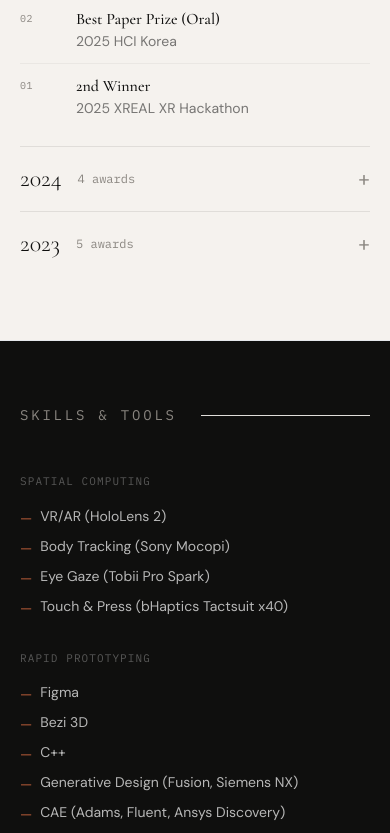
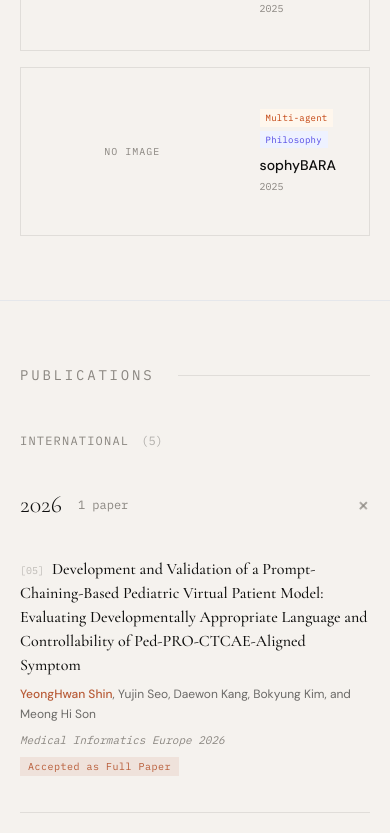
Before and after one commit to qnftk020/portfolio, a Next.js app in the folder portfolio/: page /portfolio/ in a window 390 px wide. Shown: the part 4687-5520 px from the top of the page. Built offline with nearby package versions, Linux system fonts and the light colour scheme.

Commit message:
Add files via upload

```diff
--- a/portfolio/app/page.tsx
+++ b/portfolio/app/page.tsx
@@ -2,6 +2,7 @@ import Nav from '@/components/Nav'
 import Hero from '@/components/Hero'
 import About from '@/components/About'
 import Experience from '@/components/Experience'
+import Projects from '@/components/Projects'
 import Publications from '@/components/Publications'
 import Awards from '@/components/Awards'
 import Skills from '@/components/Skills'
@@ -17,6 +18,8 @@ export default function Home() {
       <hr className="section-rule" />
       <Experience />
       <hr className="section-rule" />
+      <Projects />
+      <hr className="section-rule" />
       <Publications />
       <hr className="section-rule" />
       <Awards />
--- a/portfolio/components/Nav.tsx
+++ b/portfolio/components/Nav.tsx
@@ -5,6 +5,7 @@ import { useState, useEffect } from 'react'
 const navItems = [
   { label: 'About', href: '#about' },
   { label: 'Experience', href: '#experience' },
+  { label: 'Projects', href: '#projects' },
   { label: 'Publications', href: '#publications' },
   { label: 'Awards', href: '#awards' },
   { label: 'Skills', href: '#skills' },
--- a/portfolio/components/Projects.tsx
+++ b/portfolio/components/Projects.tsx
@@ -6,8 +6,10 @@ import { useState } from 'react'
 
 const topicColors: Record<string, string> = {
   'Mixed Reality': 'bg-gray-100 text-gray-600',
+  'Media Art': 'bg-violet-50 text-violet-600',
   'Mobility Design': 'bg-red-50 text-red-600',
   'LLM': 'bg-orange-50 text-orange-600',
+  'Multi-agent': 'bg-orange-50 text-orange-700',
   'User Experience': 'bg-yellow-50 text-yellow-700',
   'Ergonomics': 'bg-blue-50 text-blue-600',
   'CAE': 'bg-gray-100 text-gray-600',
@@ -17,6 +19,7 @@ const topicColors: Record<string, string> = {
   'Augmented Reality': 'bg-green-50 text-green-600',
   'Service Design': 'bg-green-50 text-green-700',
   'Hackathon': 'bg-gray-100 text-gray-600',
+  'Philosophy': 'bg-indigo-50 text-indigo-600',
 }
 
 export default function Projects() {
@@ -24,15 +27,15 @@ export default function Projects() {
   const selectedProject = projects.find(p => p.id === selected)
 
   return (
-    <section className="py-16 sm:py-24 px-5 sm:px-8 md:px-12 max-w-6xl mx-auto">
+    <section id="projects" className="py-16 sm:py-24 px-5 sm:px-8 md:px-12 max-w-6xl mx-auto">
       {/* Header */}
       <div className="flex items-baseline gap-4 mb-10 sm:mb-14">
         <span className="font-mono text-[10px] tracking-widest uppercase text-muted">04</span>
         <h2 className="font-serif text-2xl sm:text-3xl font-light text-ink">Projects</h2>
       </div>
 
-      {/* Grid */}
-      <div className="grid grid-cols-1 sm:grid-cols-2 lg:grid-cols-3 gap-4 sm:gap-5">
+      {/* Grid — 1 col mobile, 3 col desktop */}
+      <div className="grid grid-cols-1 lg:grid-cols-3 gap-4 sm:gap-5">
         {projects.map((project) => (
           <button
             key={project.id}
@@ -83,7 +86,7 @@ export default function Projects() {
         ))}
       </div>
 
-      {/* Detail panel (expands below on click) */}
+      {/* Detail panel */}
       {selectedProject && (
         <div className="mt-5 border border-accent p-6 sm:p-8 animate-fade-up">
           <div className="flex items-start justify-between mb-4">
```
